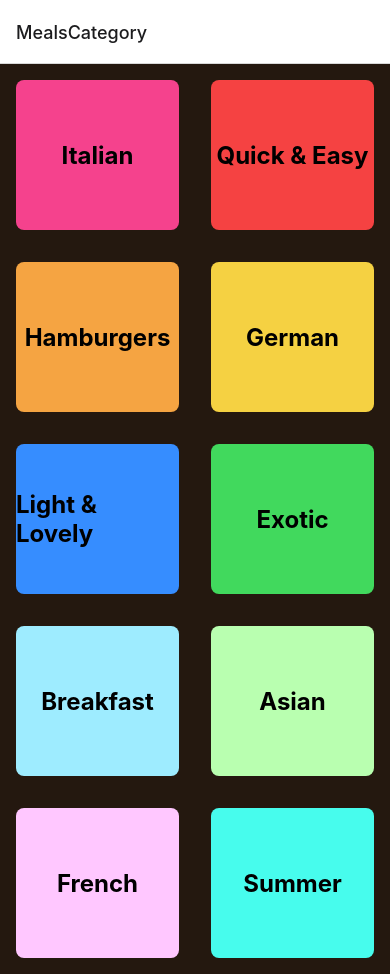
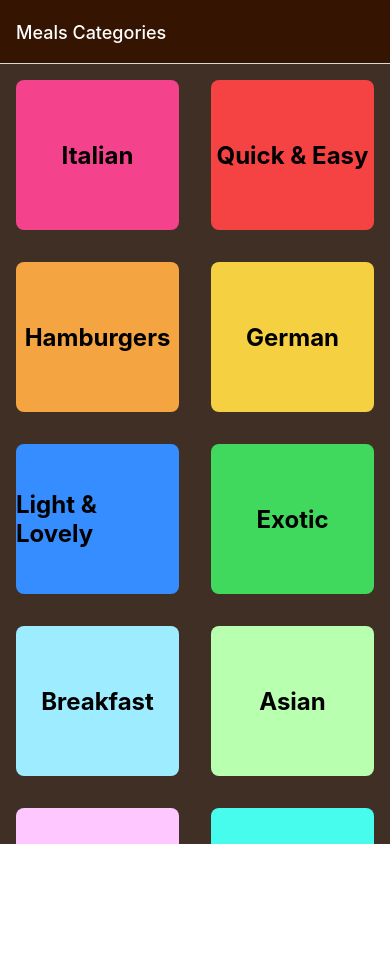
Before and after one commit to shyamtiwari02062001/Meals, a React Native app: screen /MealsCategory in a window 390 px wide. After the commit the page ends 844 px from the top, so only its background shows below. Built offline with nearby package versions, Linux system fonts and the light colour scheme.

Commit message:
added styles to screens

```diff
--- a/App.js
+++ b/App.js
@@ -7,9 +7,27 @@ const Stack = createNativeStackNavigator();
 export default function App() {
   return (
     <NavigationContainer>
-      <Stack.Navigator initialRouteName="MealsCategory">
-        <Stack.Screen name="MealsCategory" component={CategoryScreen} />
-        <Stack.Screen name="MealsOverview" component={MealsOverViewScreen} />
+      <Stack.Navigator
+        screenOptions={{
+          headerStyle: {backgroundColor: '#351401'},
+          headerTintColor: '#fff',
+          contentStyle: {backgroundColor: '#3f2f25'},
+        }}
+        initialRouteName="MealsCategory">
+        <Stack.Screen
+          name="MealsCategory"
+          component={CategoryScreen}
+          options={{
+            title: 'Meals Categories',
+          }}
+        />
+        <Stack.Screen
+          name="MealsOverview"
+          component={MealsOverViewScreen}
+          options={{
+            title: 'Meals Overview',
+          }}
+        />
       </Stack.Navigator>
     </NavigationContainer>
   );
--- a/screens/categoryScreen.js
+++ b/screens/categoryScreen.js
@@ -19,7 +19,6 @@ const CategoryScreen = ({navigation}) => {
     );
   };
   return (
-    <View style={styles.container}>
       <FlatList
         showsVerticalScrollIndicator={false}
         data={CATEGORIES}
@@ -27,12 +26,9 @@ const CategoryScreen = ({navigation}) => {
         keyExtractor={item => item.id}
         numColumns={2}
       />
-    </View>
   );
 };
 export default CategoryScreen;
 const styles = StyleSheet.create({
-  container: {
-    backgroundColor: '#24180f',
-  },
+
 });
```
